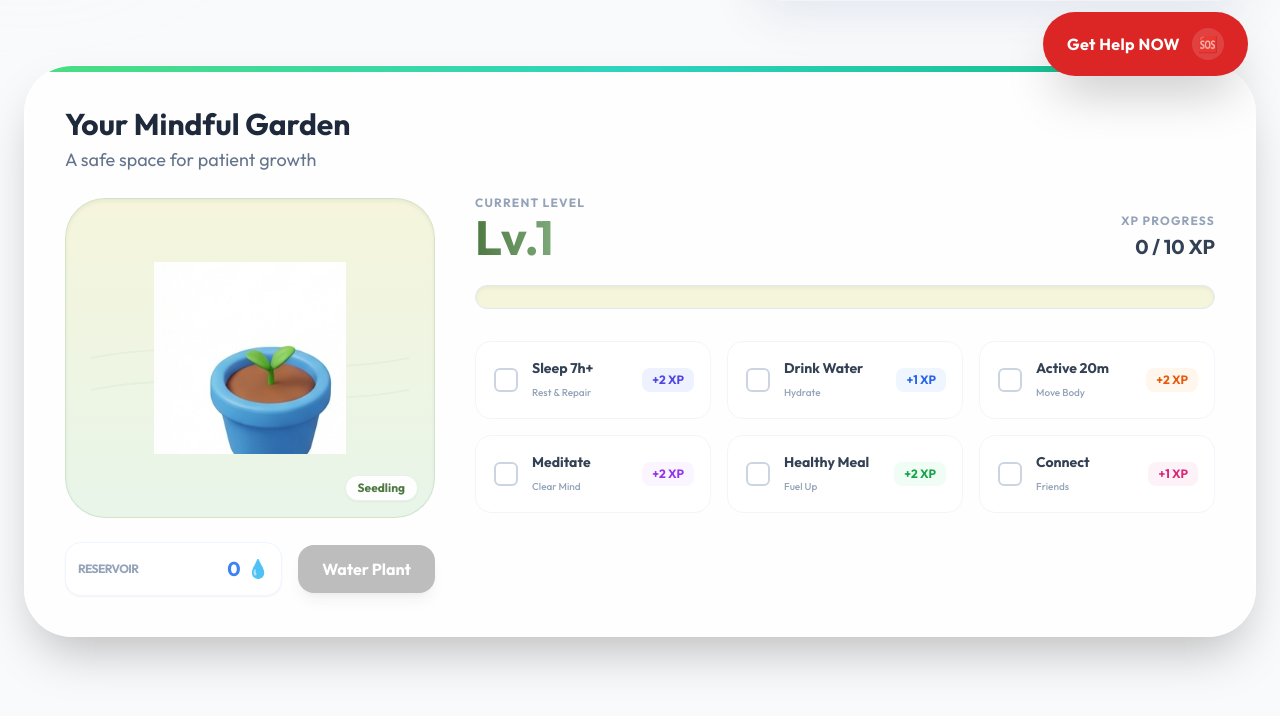
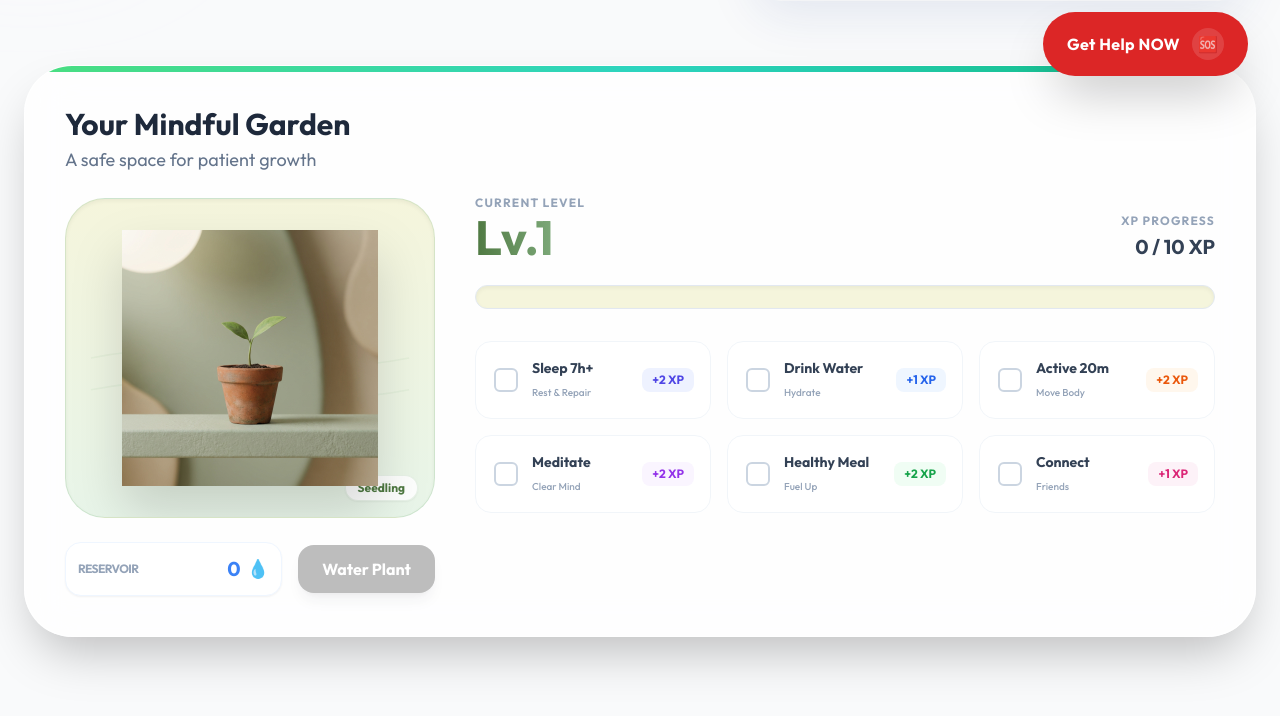
Before and after one commit to sudhanshu25099-code/student-wellness-app_GFG26, a Flask app: page / in a window 1280 px wide. Shown: the part 692-1408 px from the top of the page. Run offline with Flask 3, Linux system fonts and the light colour scheme; some libraries are stand-ins or nearby versions.

Commit message:
commit changes

```diff
--- a/static/js/main.js
+++ b/static/js/main.js
@@ -339,23 +339,29 @@ document.addEventListener('DOMContentLoaded', () => {
         if (dropletCountEl) dropletCountEl.textContent = droplets;
         if (waterPlantBtn) waterPlantBtn.disabled = droplets <= 0;
 
-        let spriteOffset = '0%'; // Default Lv.1
+        let plantImg = '/static/images/p1.png';
         let statusText = 'Seedling';
 
         if (currentLevel >= 2 && currentLevel < 4) {
-            spriteOffset = '-25%'; // Lv.2-3 (Sprout)
+            plantImg = '/static/images/p2.png';
             statusText = 'Sprouting';
         } else if (currentLevel >= 4 && currentLevel < 6) {
-            spriteOffset = '-50%'; // Lv.4-5 (Bush)
+            plantImg = '/static/images/p3.png';
             statusText = 'Growing';
         } else if (currentLevel >= 6) {
-            spriteOffset = '-75%'; // Lv.6+ (Bloom)
+            plantImg = '/static/images/p4.png';
             statusText = 'Blooming';
         }
 
-        if (plantSprite) {
-            plantSprite.style.transform = `translateX(${spriteOffset})`;
-            // Update status text near level
+        if (plantSprite && plantSprite.src !== window.location.origin + plantImg) {
+            // Smooth Cross-fade effect
+            plantSprite.style.opacity = '0';
+            setTimeout(() => {
+                plantSprite.src = plantImg;
+                plantSprite.style.opacity = '1';
+            }, 300);
+
+            // Update status text
             const statusTarget = document.getElementById('plant-stage-name');
             if (statusTarget) statusTarget.textContent = statusText;
         }
--- a/templates/index.html
+++ b/templates/index.html
@@ -224,12 +224,10 @@
                                     </svg>
                                 </div>
 
-                                <!-- Image Sprite Container -->
-                                <div class="w-48 h-48 overflow-hidden relative z-10">
-                                    <img id="plant-sprite" src="/static/images/wellness_plant_stages.png"
-                                        alt="Wellness Plant"
-                                        class="absolute top-0 left-0 max-w-none h-full object-cover transition-transform duration-1000 ease-[cubic-bezier(0.34,1.56,0.64,1)] filter drop-shadow-xl"
-                                        style="width: 400%; transform: translateX(0%);">
+                                <!-- Realistic 3D Plant Image -->
+                                <div class="w-64 h-64 relative z-10 flex items-center justify-center">
+                                    <img id="plant-sprite" src="/static/images/p1.png" alt="Wellness Plant"
+                                        class="max-w-full max-h-full object-contain transition-all duration-1000 ease-in-out filter drop-shadow-2xl">
                                 </div>
 
                                 <div
```
Also changed, not shown: static/images/p1.png (added), static/images/p2.png (added), static/images/p3.png (added), static/images/p4.png (added).
